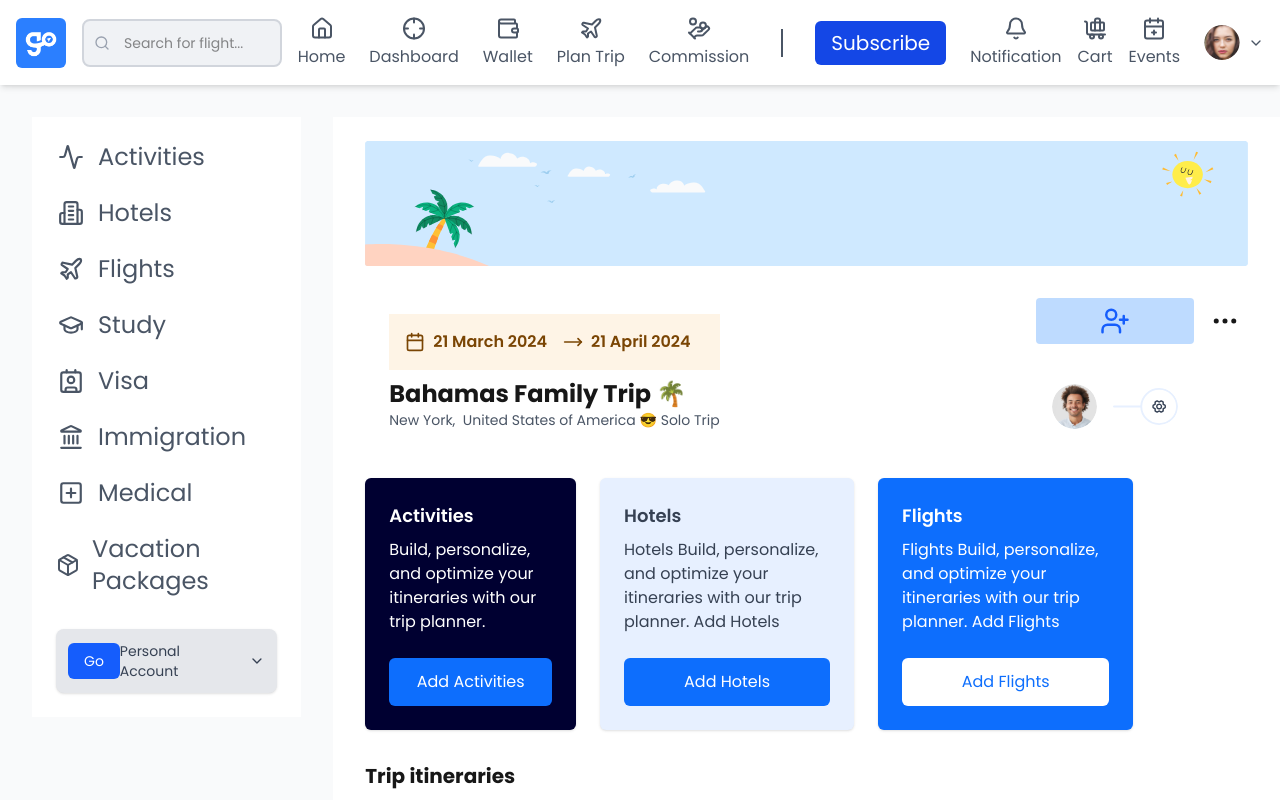
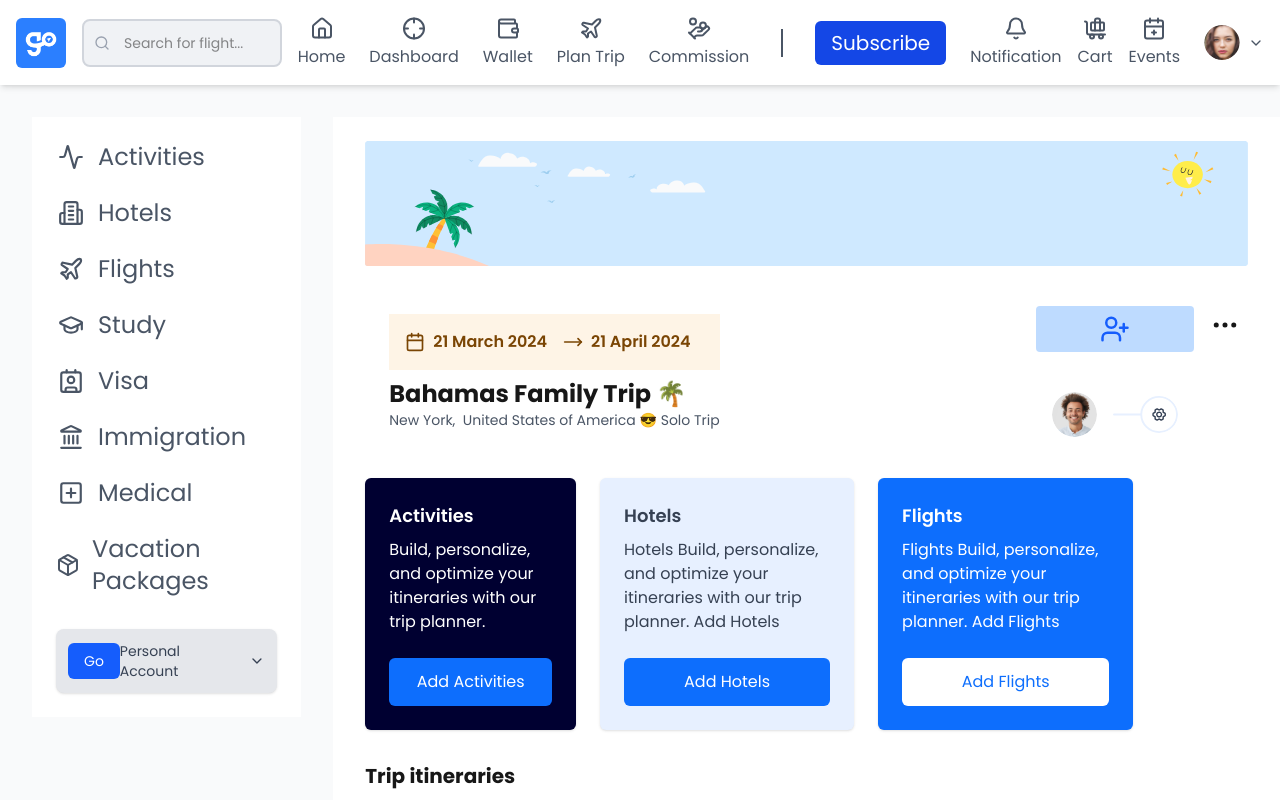
Before and after one commit to ahmodu4real89/go-traveller, a Next.js app: page / in a window 1280 px wide. Shown: the top 800 px of the page. Built offline with nearby package versions, Linux system fonts and the light colour scheme.

Commit message:
new commit

```diff
--- a/src/app/components/HeroCard.tsx
+++ b/src/app/components/HeroCard.tsx
@@ -21,7 +21,7 @@ const HeroCard = () => {
                 <div className=" flex flex-col justify-between h-[100px] p-2">
 
                     <div className="flex gap-4 text-sm mb-6">
-                        <span className="flex items-center gap-2 px-16 py-2 bg-blue-200 rounded">
+                        <span className="flex items-center gap-2 px-16 py-2 mt-2 bg-blue-200 rounded">
                             <UserPlus size={30} className='text-blue-600' />
                         </span>
                         <span className="flex items-center gap-2">
@@ -29,7 +29,7 @@ const HeroCard = () => {
                         </span>
                     </div>
 
-                    <div className="flex gap-4 text-sm  p-4">
+                    <div className="flex gap-4 text-sm p-4">
                         <span className="flex items-center">
                             <Image
                                 src="/box.svg"
```
